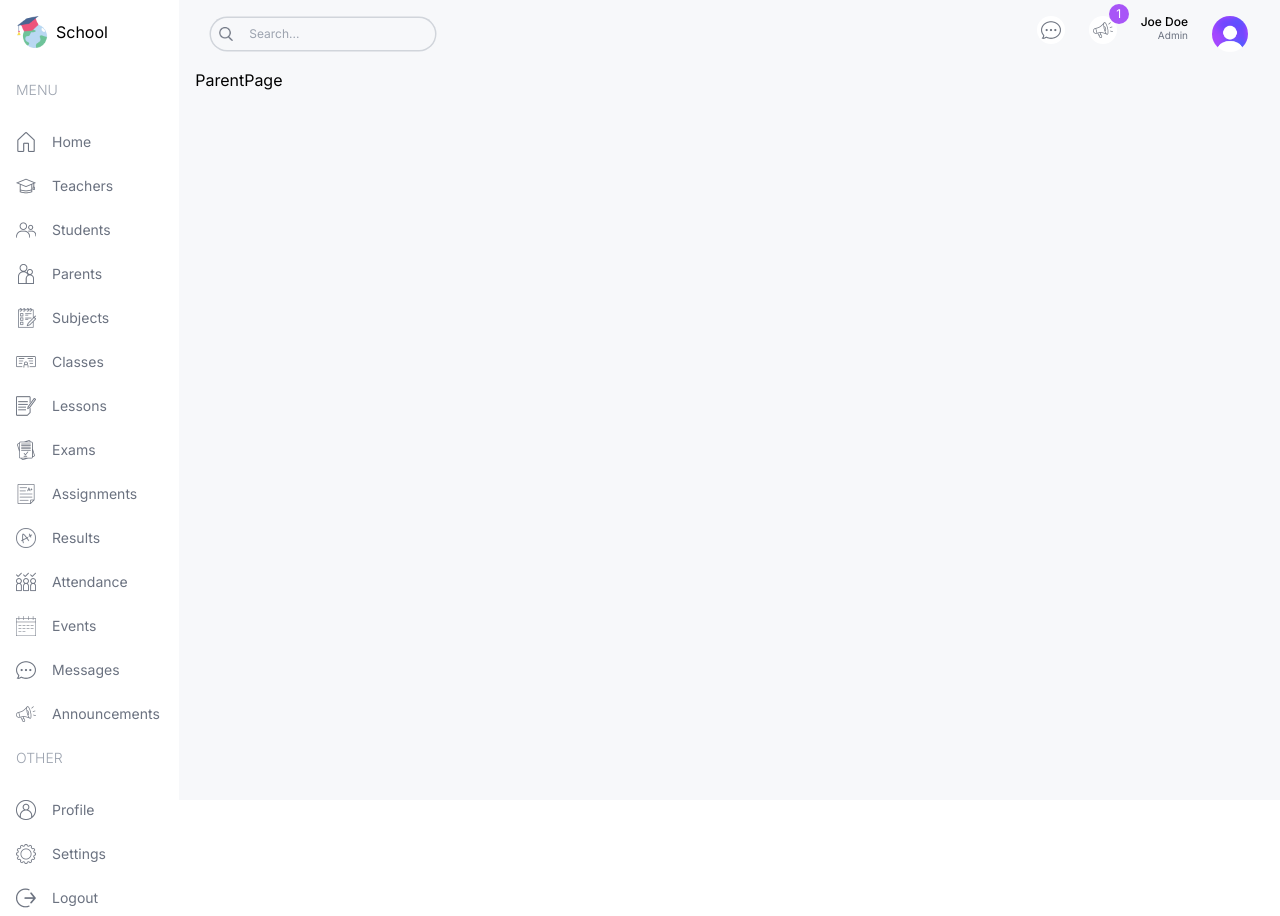
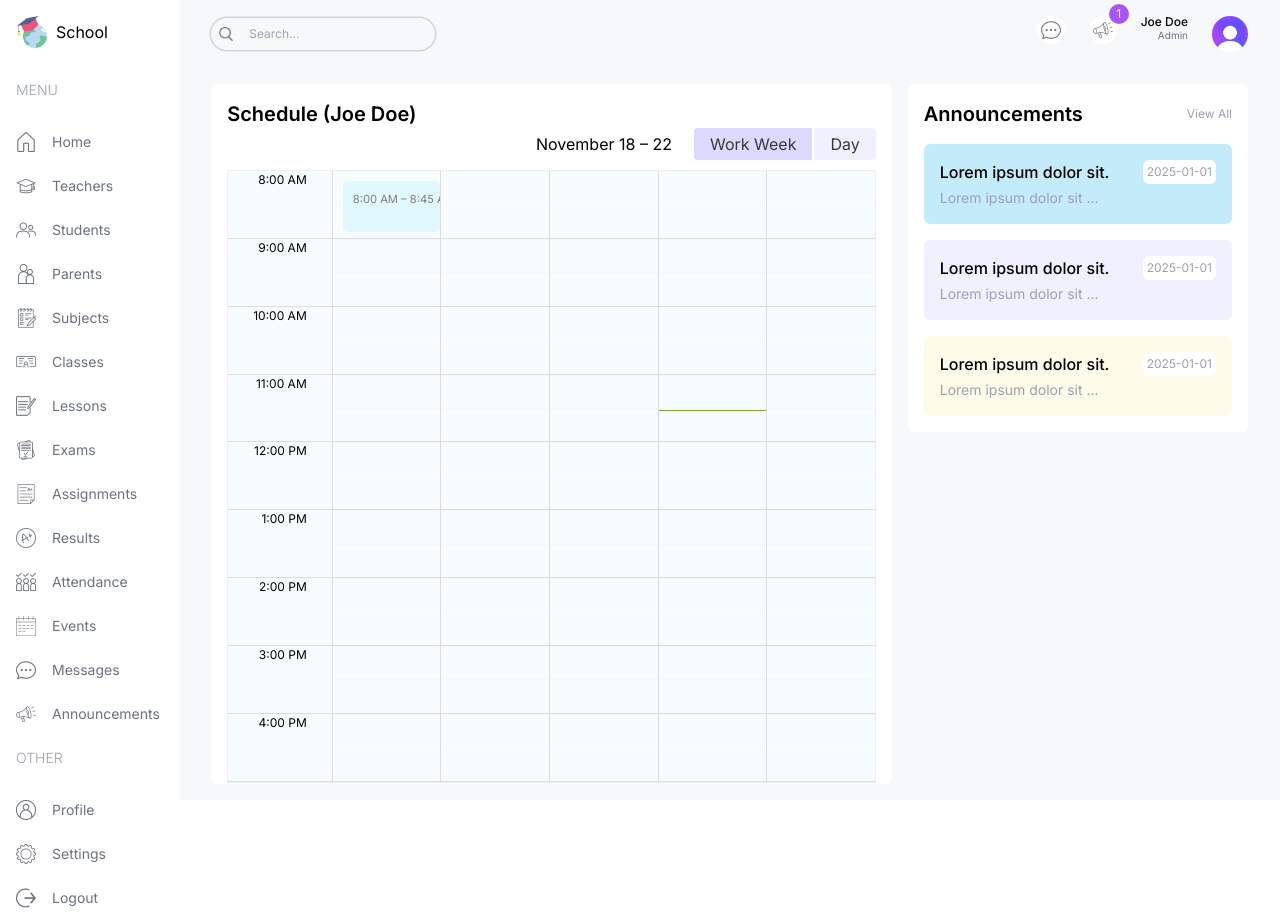
Before and after one commit to brovnie/school-dashboard, a Next.js app: page /parent in a window 1280 px wide. Built offline with nearby package versions, Linux system fonts and the light colour scheme.

Commit message:
Styled Parent Teacher pages

```diff
--- a/src/app/(dashboard)/layout.tsx
+++ b/src/app/(dashboard)/layout.tsx
@@ -26,7 +26,7 @@
       </Link>
       <Menu/>
     </div>
-    <div className="w-5/6 md:w-[92%] lg:w-[84%] xl:w-[86%] bg-[#F7F8FA] overflow-scroll px-4">
+    <div className="w-5/6 md:w-[92%] lg:w-[84%] xl:w-[86%] bg-[#F7F8FA] overflow-scroll px-4 flex flex-col">
       <Navbar/>
       {children}
     </div>
--- a/src/app/(dashboard)/parent/page.tsx
+++ b/src/app/(dashboard)/parent/page.tsx
@@ -1,8 +1,21 @@
+import Announcements from '@/components/Announcements'
+import BigCalendar from '@/components/BigCalendar'
+import EventCalendar from '@/components/EventCalendar'
 import React from 'react'
 
 const ParentPage = () => {
   return (
-    <div>ParentPage</div>
+    <div className="p-4 flex gap-4 flex-col xl:flex-row flex-1">
+    <div className='w-full xl:w-2/3'>
+      <div className='h-full bg-white p-4 rounded-md'>
+        <h2 className='text-xl font-semibold'>Schedule (Joe Doe)</h2>
+        <BigCalendar/>
+      </div>
+    </div>
+    <div className="w-full xl:w-1/3 flex flex-col gap-8">
+    <Announcements/>
+    </div>
+  </div>
   )
 }
 
--- a/src/app/(dashboard)/teacher/page.tsx
+++ b/src/app/(dashboard)/teacher/page.tsx
@@ -1,8 +1,21 @@
+import Announcements from '@/components/Announcements'
+import BigCalendar from '@/components/BigCalendar'
+import EventCalendar from '@/components/EventCalendar'
 import React from 'react'
 
 const TeacherPage = () => {
   return (
-    <div>TeacherPage</div>
+    <div className="p-4 flex gap-4 flex-col xl:flex-row flex-1">
+    <div className='w-full xl:w-2/3'>
+      <div className='h-full bg-white p-4 rounded-md'>
+        <h2 className='text-xl font-semibold'>Schedule</h2>
+        <BigCalendar/>
+      </div>
+    </div>
+    <div className="w-full xl:w-1/3 flex flex-col gap-8">
+    <Announcements/>
+    </div>
+  </div>
   )
 }
 
```
